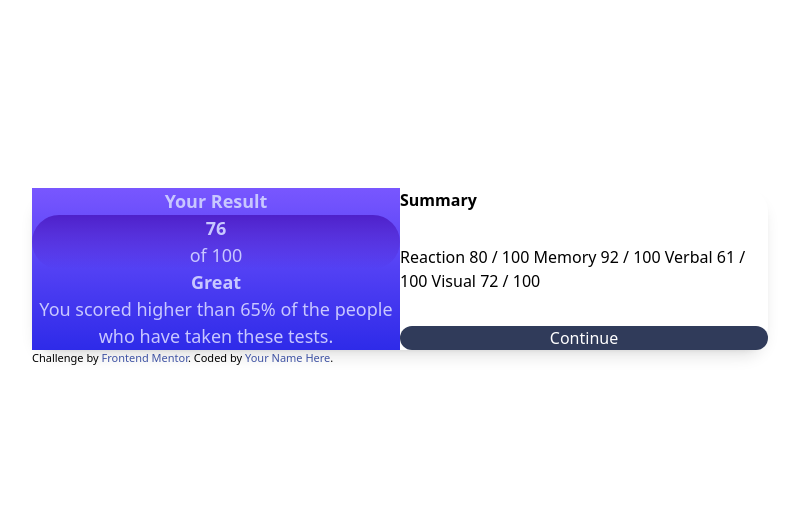
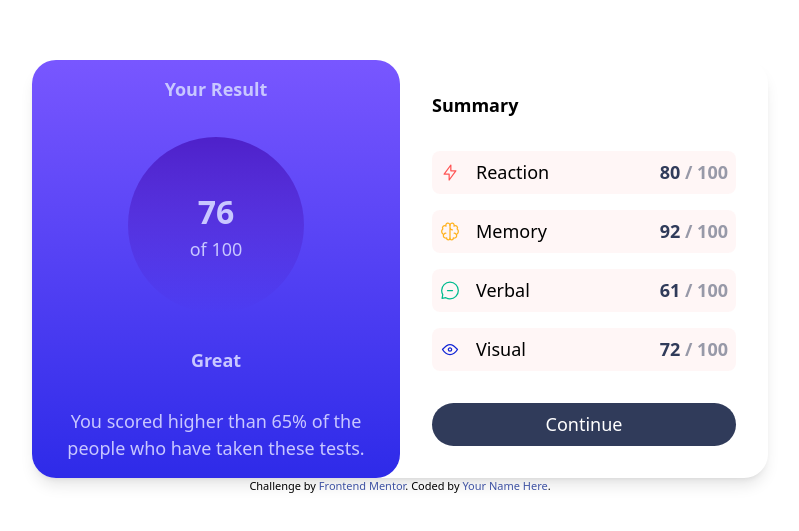
Before and after one commit to snguyen56/results-summary-react-tailwind, a React app: page / in a window 1280 px wide. Shown: the part 131-662 px from the top of the page, without its empty margins (240-1039 px from the left). Built offline with nearby package versions, Linux system fonts and the light colour scheme; the HTML template or start-up script is replaced by a standard one.

Commit message:
broad styling complete

```diff
--- a/data.json
+++ b/data.json
@@ -2,21 +2,21 @@
   {
     "category": "Reaction",
     "score": 80,
-    "icon": "./assets/images/icon-reaction.svg"
+    "icon": "./src/assets/images/icon-reaction.svg"
   },
   {
     "category": "Memory",
     "score": 92,
-    "icon": "./assets/images/icon-memory.svg"
+    "icon": "./src/assets/images/icon-memory.svg"
   },
   {
     "category": "Verbal",
     "score": 61,
-    "icon": "./assets/images/icon-verbal.svg"
+    "icon": "./src/assets/images/icon-verbal.svg"
   },
   {
     "category": "Visual",
     "score": 72,
-    "icon": "./assets/images/icon-visual.svg"
+    "icon": "./src/assets/images/icon-visual.svg"
   }
 ]
--- a/src/App.tsx
+++ b/src/App.tsx
@@ -1,12 +1,14 @@
+import data from "../data.json";
+
 function App() {
   return (
     <main className="h-screen md:grid md:place-items-center">
-      <div className="relative grid w-[46rem] grid-cols-2 shadow-lg md:rounded-3xl">
-        <div className="rounded-b-3xl bg-gradient-to-b from-light-slate-blue to-light-royal-blue text-center text-[18px] text-light-lavender md:rounded-3xl md:rounded-none">
+      <div className="relative grid w-[46rem] grid-cols-2 text-[18px] shadow-lg  md:rounded-3xl">
+        <div className=" flex flex-col items-center justify-between rounded-b-3xl bg-gradient-to-b from-light-slate-blue to-light-royal-blue p-4 text-center text-light-lavender md:rounded-3xl">
           <h1 className=" font-bold">Your Result</h1>
-          <div className="rounded-full bg-gradient-to-b from-violet-blue to-persian-blue/0">
+          <div className="grid aspect-square w-44 place-items-center rounded-full bg-gradient-to-b from-violet-blue to-persian-blue/0">
             <p>
-              <span className="block font-bold">76</span>
+              <span className="block text-[2rem] font-bold">76</span>
               of 100
             </p>
           </div>
@@ -15,16 +17,28 @@ function App() {
             You scored higher than 65% of the people who have taken these tests.
           </p>
         </div>
-        <div className="flex flex-col justify-between">
+        <div className="flex flex-col justify-between gap-8 p-8">
           <h2 className="font-bold">Summary</h2>
-          <div>
-            Reaction 80 / 100 Memory 92 / 100 Verbal 61 / 100 Visual 72 / 100
+          <div className="flex flex-col gap-4">
+            {/* Reaction 80 / 100 Memory 92 / 100 Verbal 61 / 100 Visual 72 / 100 */}
+            {data.map((data) => (
+              <div className="flex justify-between rounded-lg bg-light-red/5 p-2">
+                <div className="flex gap-4">
+                  <img src={data.icon} alt={data.category} />
+                  <h3>{data.category}</h3>
+                </div>
+                <p className="font-bold text-dark-gray-blue/50">
+                  <span className="text-dark-gray-blue">{data.score}</span> /
+                  100
+                </p>
+              </div>
+            ))}
           </div>
-          <button className="rounded-full bg-dark-gray-blue text-white">
+          <button className="rounded-full bg-dark-gray-blue p-2 text-white">
             Continue
           </button>
         </div>
-        <div className="absolute -bottom-4 text-center text-[11px]">
+        <div className="absolute -bottom-4 w-1/2 text-center text-[11px] md:w-full">
           Challenge by{" "}
           <a
             href="https://www.frontendmentor.io?ref=challenge"
```
